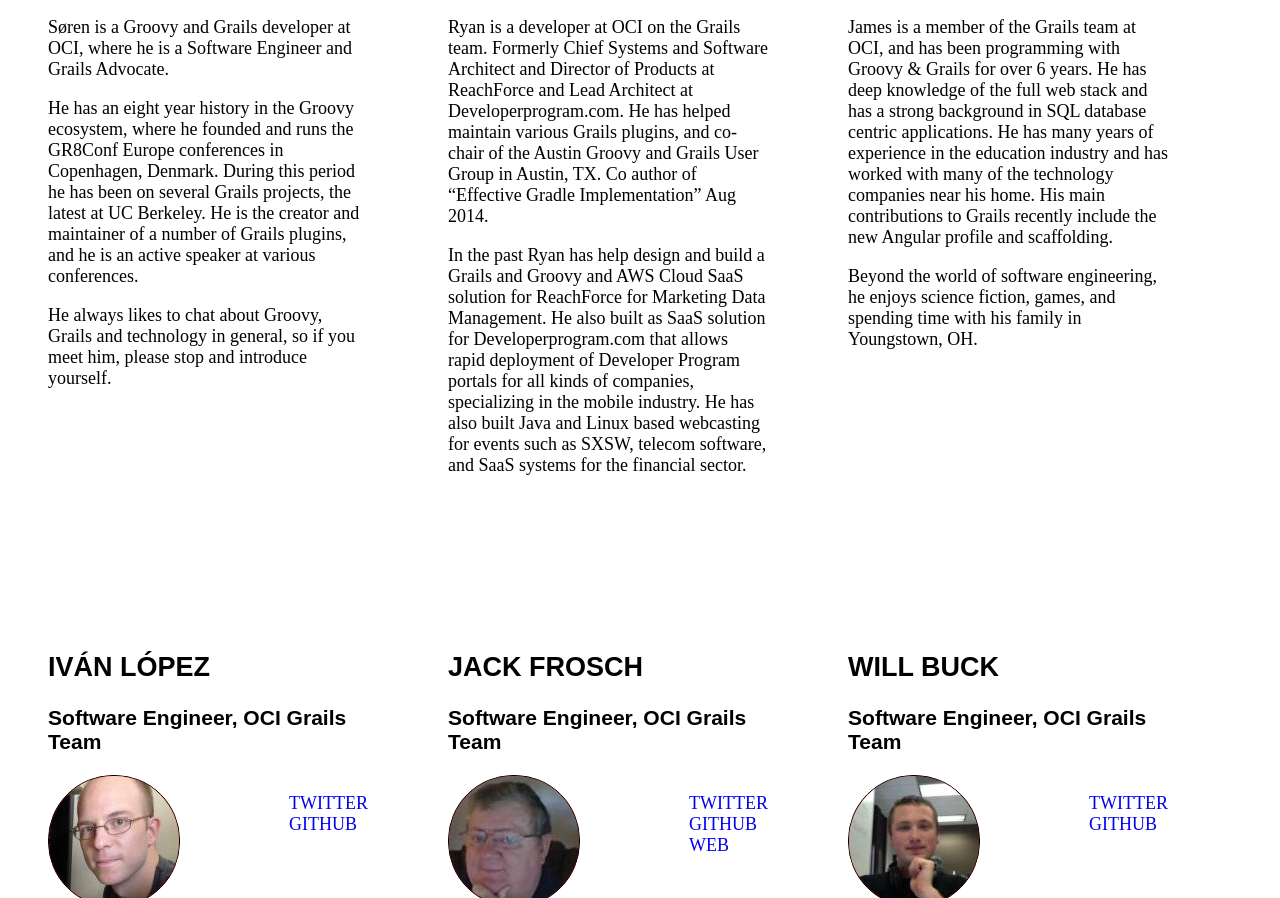
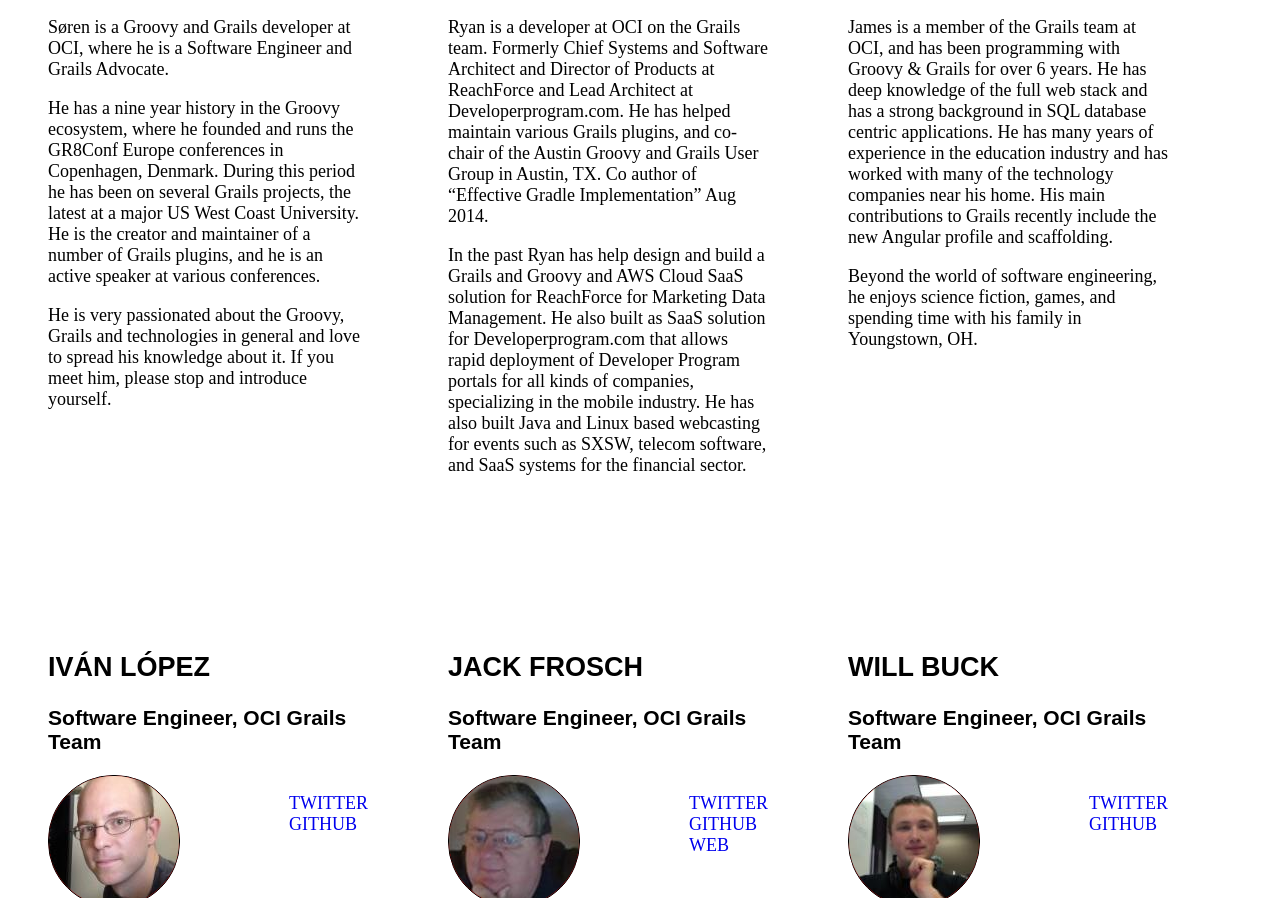
Before and after one commit to willbuck/oci_grails_team, a plain HTML site: page index.html in a window 1280 px wide. Shown: the part 2148-3046 px from the top of the page. Drawn offline with Linux system fonts and the light colour scheme.

Commit message:
Updated profile of Søren

```diff
--- a/index.html
+++ b/index.html
@@ -147,9 +147,9 @@ and has the ability to scale down to the lowest level of the stack. Dabbles with
 			<section class="bio">
 		<p>Søren is a Groovy and Grails developer at OCI, where he is a Software Engineer and Grails Advocate.</p>
 
-<p>He has an eight year history in the Groovy ecosystem, where he founded and runs the GR8Conf Europe conferences in Copenhagen, Denmark. During this period he has been on several Grails projects, the latest at UC Berkeley. He is the creator and maintainer of a number of Grails plugins, and he is an active speaker at various conferences.</p>
+<p>He has a nine year history in the Groovy ecosystem, where he founded and runs the GR8Conf Europe conferences in Copenhagen, Denmark. During this period he has been on several Grails projects, the latest at a major US West Coast University. He is the creator and maintainer of a number of Grails plugins, and he is an active speaker at various conferences.</p>
 
-<p>He always likes to chat about Groovy, Grails and technology in general, so if you meet him, please stop and introduce yourself.</p>
+<p>He is very passionated about the Groovy, Grails and technologies in general and love to spread his knowledge about it. If you meet him, please stop and introduce yourself.</p>
 			</section>
 		</article>
 		<article>
```
